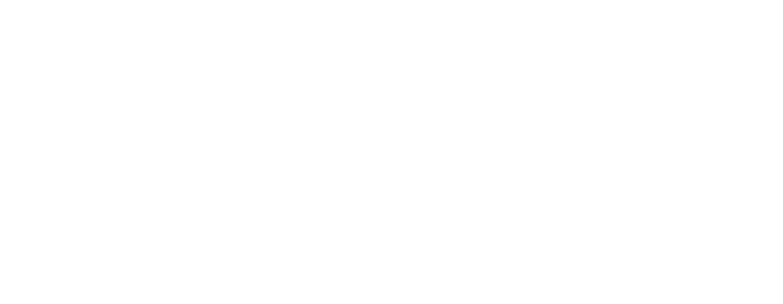
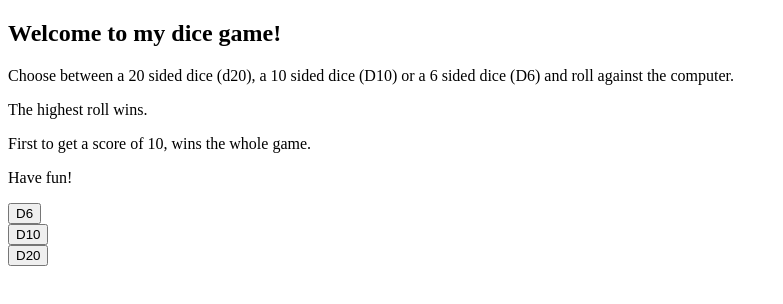
Before and after one commit to ACEGAZ/Dice-Game, a plain HTML site: page index.html in a window 1280 px wide. Shown: the whole page, without its empty margins (0-783 px from the left). Drawn offline with Linux system fonts and the light colour scheme.

Commit message:
add start menu section to index.html

```diff
--- a/index.html
+++ b/index.html
@@ -8,3 +8,30 @@
     <link rel="stylesheet" href="assets/css/style.css">
     <title>Dice Game</title>
 </head>
+
+<body>
+
+    <!--start menu-->
+
+    <section id="start-menu">
+
+      <h1>Welcome to my dice game!</h1>
+      <p> Choose between a 20 sided dice (d20), a 10 sided dice (D10) or a 6 sided dice (D6) and roll against the computer.</p>
+      <p>The highest roll wins.</p>
+      <p> First to get a score of 10, wins the whole game.</p>
+      <p> Have fun!</p>
+
+
+      <div id="d6-game-start">
+        <button onclick=" showhideD6Game()">D6</button>
+    </div>
+
+      <div id="d10-game-start">
+        <button onclick="showhideD10Game()">D10</button>
+    </div>
+
+      <div  id="d20-game-start">
+        <button onclick="showhideD20Game()">D20</button>
+    </div>
+
+  </section>
```
